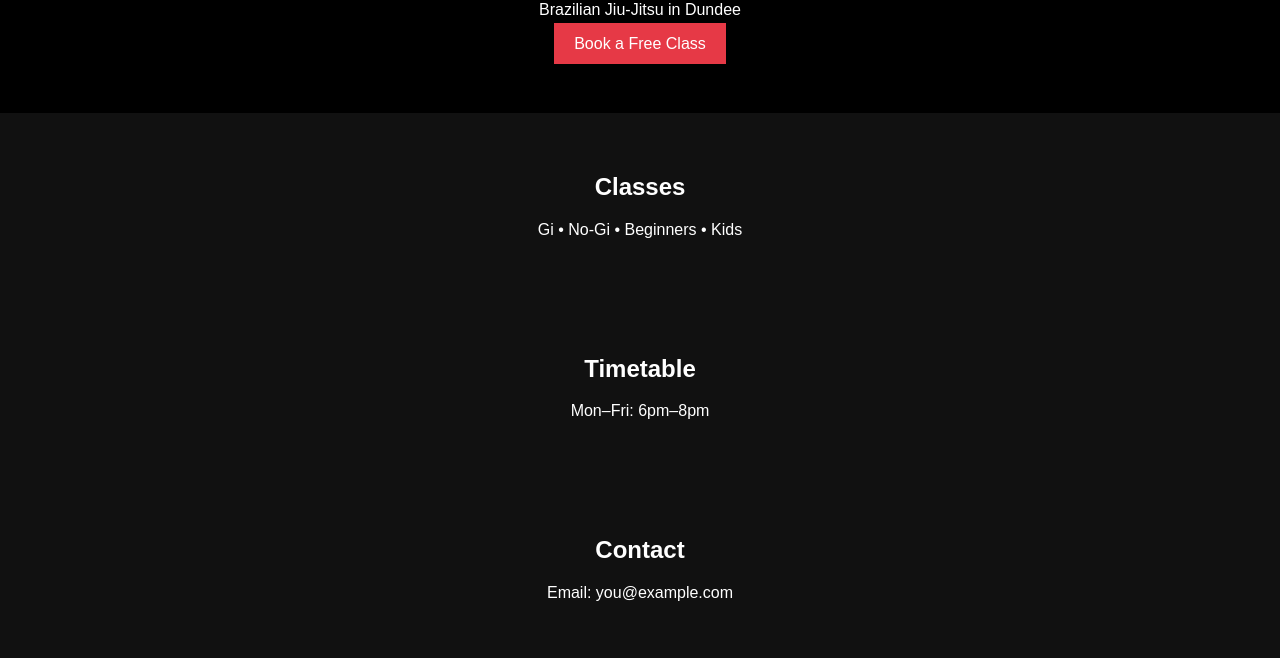
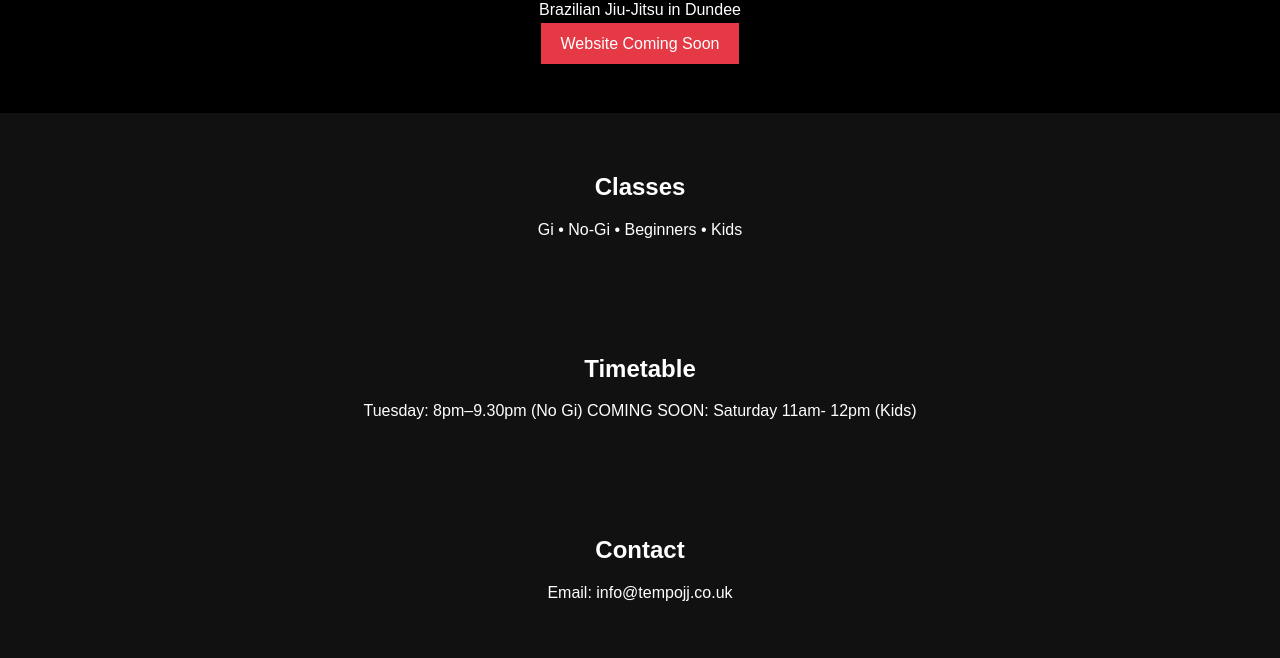
Before and after one commit to Doomson83/tempojj, a plain HTML site: page index.html in a window 1280 px wide. Shown: the part 147-805 px from the top of the page. Drawn offline with Linux system fonts and the light colour scheme.

Commit message:
Update index.html

```diff
--- a/index.html
+++ b/index.html
@@ -1,7 +1,7 @@
 <!DOCTYPE html>
 <html>
 <head>
-  <title>Your BJJ School</title>
+  <title>Tempo Jiu Jitsu</title>
   <meta name="viewport" content="width=device-width, initial-scale=1.0">
   <style>
     body { font-family: Arial; margin: 0; background: #111; color: white; }
@@ -15,9 +15,9 @@
 <body>
 
 <header>
-  <h1>Your BJJ School</h1>
+  <h1>Tempo Jiu Jitsu</h1>
   <p>Brazilian Jiu-Jitsu in Dundee</p>
-  <a class="btn" href="#contact">Book a Free Class</a>
+  <a class="btn" href="#contact">Website Coming Soon</a>
 </header>
 
 <section>
@@ -27,12 +27,13 @@
 
 <section>
   <h2>Timetable</h2>
-  <p>Mon–Fri: 6pm–8pm</p>
+  <p>Tuesday: 8pm–9.30pm (No Gi)
+  COMING SOON: Saturday 11am- 12pm (Kids)</p>
 </section>
 
 <section id="contact">
   <h2>Contact</h2>
-  <p>Email: you@example.com</p>
+  <p>Email: info@tempojj.co.uk</p>
 </section>
 
 </body>
```
